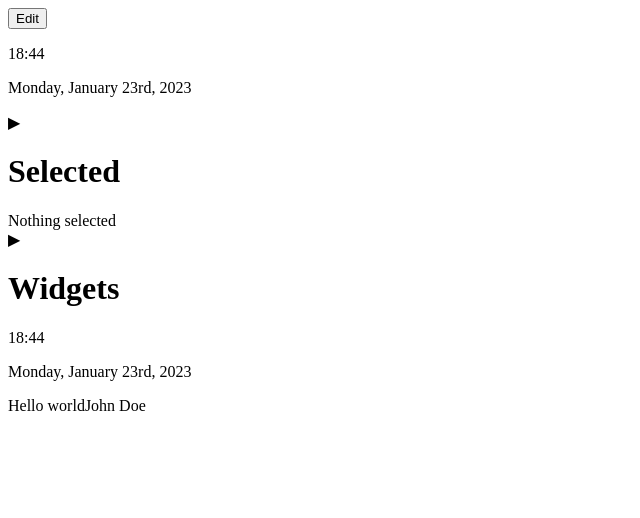
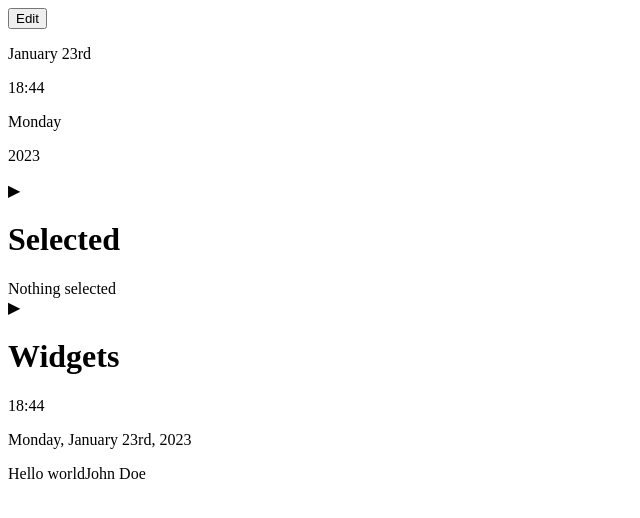
Before and after one commit to eriksik2/startpage-reborn, a React (Vite) app: page / in a window 1280 px wide. Shown: the top 518 px of the page, without its empty margins (0-640 px from the left). Built offline with nearby package versions, Linux system fonts and the light colour scheme.

Commit message:
Changed initial widget layout

```diff
--- a/src/components/App.tsx
+++ b/src/components/App.tsx
@@ -26,8 +26,29 @@ export class App extends React.Component<{}, AppState> {
   constructor(props: {}) {
     super(props);
     const grid = Array(3).fill(null).map(() => Array(5).fill(null));
-    grid[0][0] = {
-      item: new WidgetDescriptor(DateTimeComponent, {}),
+    grid[1][0] = {
+      item: new WidgetDescriptor(DateTimeComponent, {
+        showTime: false,
+        showYear: false,
+        showDayOfWeek: false,
+      }),
+      width: 1,
+      height: 1,
+    };
+    grid[1][2] = {
+      item: new WidgetDescriptor(DateTimeComponent, {
+        showYear: false,
+        showDate: false,
+      }),
+      width: 1,
+      height: 1,
+    };
+    grid[1][4] = {
+      item: new WidgetDescriptor(DateTimeComponent, {
+        showTime: false,
+        showDayOfWeek: false,
+        showDate: false,
+      }),
       width: 1,
       height: 1,
     };
@@ -44,6 +65,8 @@ export class App extends React.Component<{}, AppState> {
 
     this.handleSwapMode = this.handleSwapMode.bind(this);
     this.handleSelect = this.handleSelect.bind(this);
+    this.handleDragStart = this.handleDragStart.bind(this);
+    this.handleDragEnd = this.handleDragEnd.bind(this);
     this.handleDrop = this.handleDrop.bind(this);
     this.handleChangeSelected = this.handleChangeSelected.bind(this);
   }
@@ -63,8 +86,26 @@ export class App extends React.Component<{}, AppState> {
     }
   }
 
+  handleDragStart(event: React.DragEvent<HTMLDivElement>, col: number, row: number) {
+    if(this.state.mode == 'view') return;
+    if(this.state.grid[col][row] == null) return;
+    const text = this.state.grid[col][row]!.item.toJson();
+    event.dataTransfer.setData("text/plain", text);
+  }
+
+  handleDragEnd(event: React.DragEvent<HTMLDivElement>, col: number, row: number) {
+    if(this.state.mode == 'view') return;
+    if(event.dataTransfer.dropEffect == 'none') return;
+
+    const grid = this.state.grid;
+    grid[col][row] = null;
+    this.setState({
+      grid
+    });
+  }
+
   handleDrop(event: React.DragEvent<HTMLDivElement>, col: number, row: number) {
-    console.log(event.dataTransfer.getData("text/plain"));
+    if(this.state.mode == 'view') return;
     const data = WidgetDescriptor.fromJson(event.dataTransfer.getData("text/plain"));;
     const grid = this.state.grid;
     grid[col][row] = {
@@ -92,14 +133,17 @@ export class App extends React.Component<{}, AppState> {
       return this.renderEmptyPart(col, row);
     }
     const { item, width, height } = startpart;
-    let className = `col-span-${width} col-start-${col} row-span-${height} row-start-${row} bg-slate-200 rounded`;
+    let className = `col-span-${width} col-start-${col} row-span-${height} row-start-${row}`;
     if(this.state.mode == 'edit' && this.state.selected?.col == col && this.state.selected?.row == row) {
       className += " border-2 border-slate-300";
     }
     return <div
+      draggable={this.state.mode == 'edit'}
       className={className}
       key={`${col}-${row}`}
       onClick={() => this.handleSelect(col, row)}
+      onDragStart={(e) => this.handleDragStart(e, col, row)}
+      onDragEnd={(e) => this.handleDragEnd(e, col, row)}
       onDrop={(e) => this.handleDrop(e, col, row)}
       onDragOver={(e) => e.preventDefault()}
       onDragEnter={(e) => e.preventDefault()}
--- a/src/components/Widget.tsx
+++ b/src/components/Widget.tsx
@@ -19,7 +19,6 @@ export class Widget extends React.Component<WidgetProps, WidgetState> {
 
     handleDragStart(event: React.DragEvent<HTMLDivElement>) {
         const text = this.props.data.toJson();
-        console.log(text);
         event.dataTransfer.setData("text/plain", text);
     }
 
```
